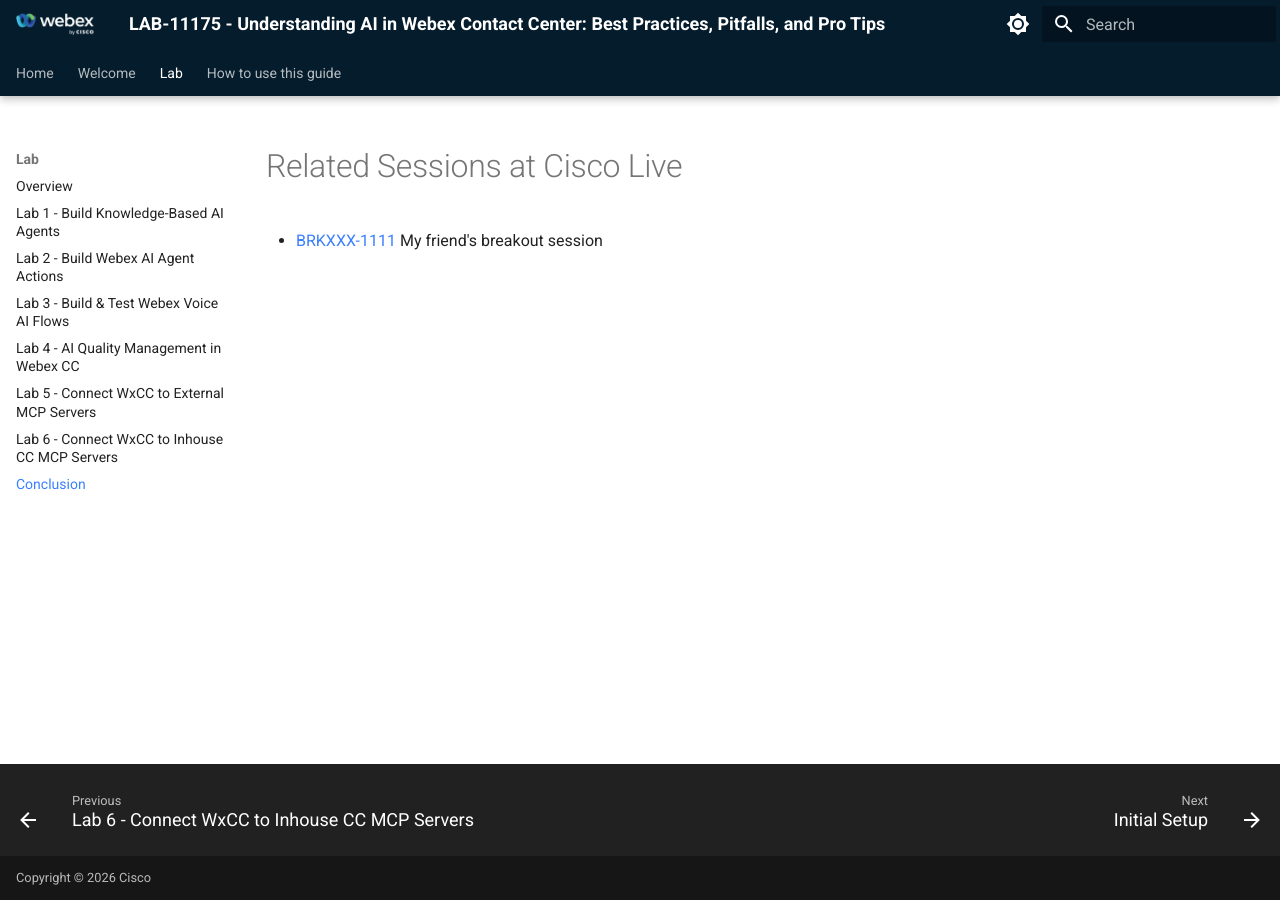
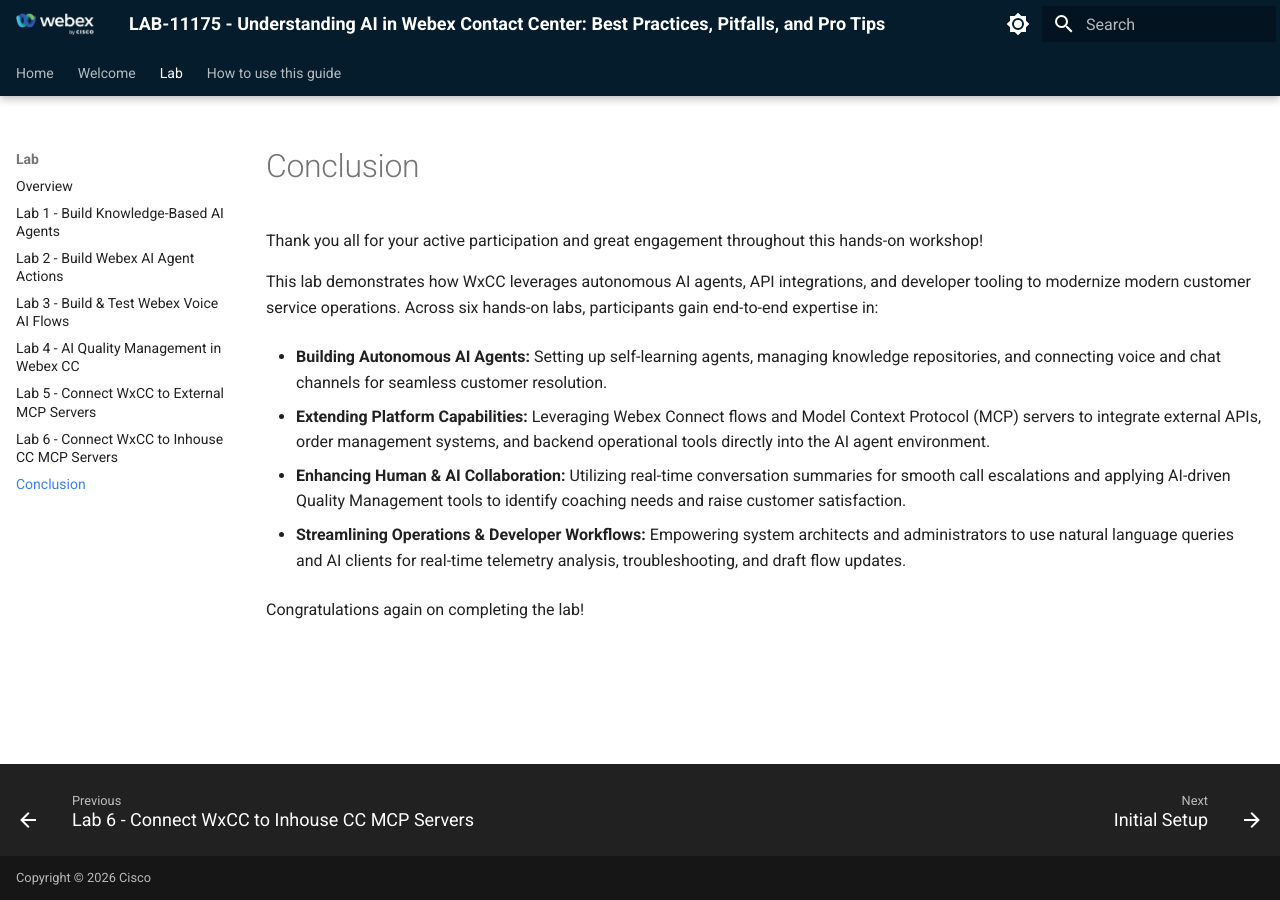
Before and after one commit to WebexCC-SA/LAB-11175, an MkDocs documentation site: the page built from docs/conclusion.md, in a window 1280 px wide. Built offline with MkDocs 1.6.1 and Material for MkDocs 9.7.7, drawn with Linux system fonts in a browser that asks for light colours.

Commit message:
Update conclusion.md

```diff
--- a/docs/conclusion.md
+++ b/docs/conclusion.md
@@ -1,3 +1,17 @@
-# Related Sessions at Cisco Live
+Thank you all for your active participation and great engagement throughout this hands-on workshop!
 
-- [BRKXXX-1111](https://www.ciscolive.com/global/learn/technical-education/session-catalog.html?search=BRKXXX-1111#/) My friend's breakout session
+This lab demonstrates how WxCC leverages autonomous AI agents, API integrations, and developer tooling to modernize modern customer service operations. Across six hands-on labs, participants gain end-to-end expertise in:
+
+* **Building Autonomous AI Agents:** Setting up self-learning agents, managing knowledge repositories, and connecting voice and chat channels for seamless customer resolution.
+
+
+* **Extending Platform Capabilities:** Leveraging Webex Connect flows and Model Context Protocol (MCP) servers to integrate external APIs, order management systems, and backend operational tools directly into the AI agent environment.
+
+
+* **Enhancing Human & AI Collaboration:** Utilizing real-time conversation summaries for smooth call escalations and applying AI-driven Quality Management tools to identify coaching needs and raise customer satisfaction.
+
+
+* **Streamlining Operations & Developer Workflows:** Empowering system architects and administrators to use natural language queries and AI clients for real-time telemetry analysis, troubleshooting, and draft flow updates.
+
+
+Congratulations again on completing the lab!
```
